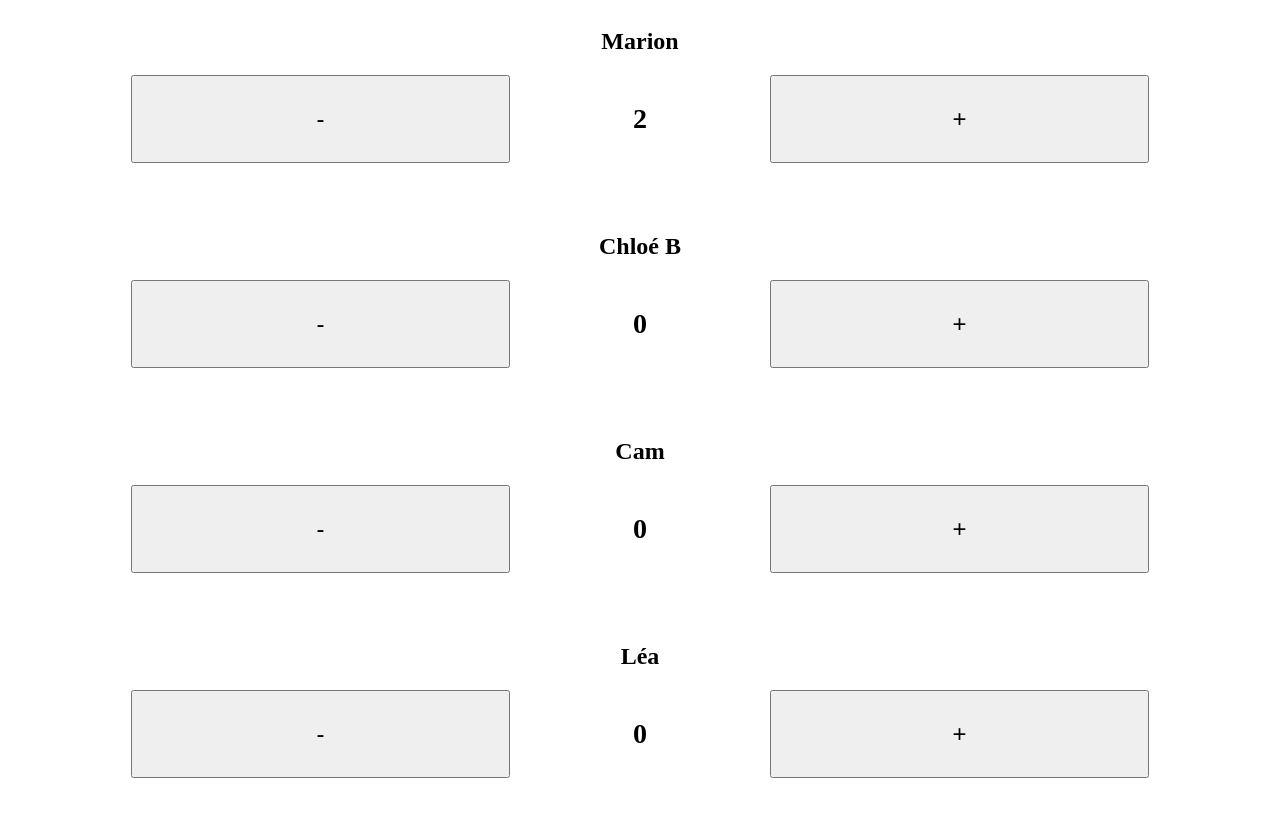
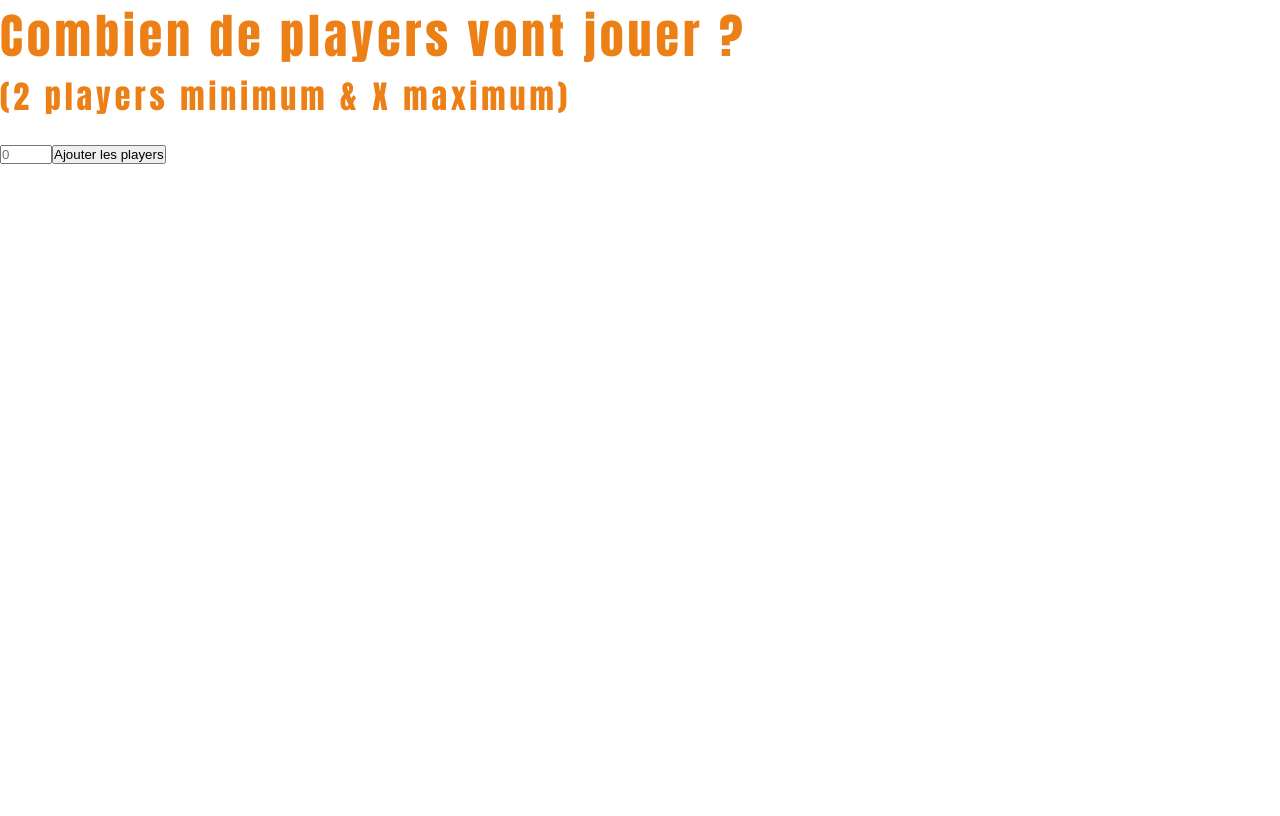
Before and after one commit to traccoenlea/1v1, a React (Create React App) app: page / in a window 1280 px wide. Shown: the top 816 px of the page. Built offline with nearby package versions, Linux system fonts and the light colour scheme.

Commit message:
can add players now

```diff
--- /dev/null
+++ b/src/AddPlayer.js
@@ -0,0 +1,43 @@
+import React, { useState } from "react";
+import Input from "./Input";
+
+const AddPlayer = () => {
+  const [numbersOfPlayers, setNumberOfPlayers] = useState(0);
+
+  function handleBtnAdd() {
+    const data = document.getElementById("playersNumber").value;
+    if (!data) {
+      alert("Vous devez d'abord sélectionner un nombre de players !");
+    } else {
+      setNumberOfPlayers(data);
+    }
+  }
+
+  return (
+    <div>
+      {numbersOfPlayers !== 0 ? (
+        <div>
+          <h2>Entrez les nicknames de vos players !</h2>
+          <Input number={numbersOfPlayers} />
+        </div>
+      ) : (
+        <div>
+          <h2>Combien de players vont jouer ?</h2>
+          <p>(2 players minimum & X maximum)</p>
+
+          <input
+            type="number"
+            id="playersNumber"
+            placeholder="0"
+            min={2}
+            max={10}
+          />
+
+          <button onClick={handleBtnAdd}>Ajouter les players</button>
+        </div>
+      )}
+    </div>
+  );
+};
+
+export default AddPlayer;
--- a/src/App.js
+++ b/src/App.js
@@ -1,6 +1,7 @@
 import { useState } from "react";
 import Players from "./Players";
 import Points from "./Points";
+import AddPlayer from "./AddPlayer";
 
 function App() {
   const [data, setData] = useState([]);
@@ -84,8 +85,9 @@ function App() {
       <div className="buttonContainer">
         <button onClick={handleBtn}>Générer le 1v1</button>
       </div> */}
+      <AddPlayer />
       {/* <Players /> */}
-      <Points />
+      {/* <Points /> */}
     </div>
   );
 }
--- /dev/null
+++ b/src/Input.js
@@ -0,0 +1,56 @@
+import React, { useEffect, useState } from "react";
+
+const Input = ({ number }) => {
+  const [players, setPlayers] = useState([]);
+
+  useEffect(() => {
+    async function addPlayersToArray(number) {
+      console.log("in async : " + number);
+      for (let i = 0; i < number; i++) {
+        console.log(i);
+        const data = { id: i, name: "", points: 0 };
+        console.log(data);
+        setPlayers((oldArray) => [...oldArray, data]);
+      }
+    }
+    addPlayersToArray(number);
+  }, []);
+
+  const handlePlayerName = (id) => {
+    const name = document.getElementById(`playerName${id}`).value;
+    console.log(name);
+    setPlayers(players.map((p) => (p.id === id ? { ...p, name: name } : p)));
+  };
+
+  return (
+    <div>
+      <h1>Number</h1>
+      <h2>{number}</h2>
+
+      <hr></hr>
+      {players.map((p, i) => (
+        <div
+          key={i}
+          style={{
+            border: "5px solid lightcoral",
+            display: "flex",
+            margin: "20px 0",
+          }}
+        >
+          {p.name ? (
+            p.name
+          ) : (
+            <div>
+              <input type="text" id={`playerName${p.id}`} />
+              <button onClick={() => handlePlayerName(p.id)}>
+                Ajouter le player
+              </button>
+            </div>
+          )}
+        </div>
+      ))}
+    </div>
+  );
+};
+
+export default Input;
--- a/src/assets/style/index.scss
+++ b/src/assets/style/index.scss
@@ -11,6 +11,16 @@
   display: flex;
   justify-content: space-between;
   flex-direction: column;
+  font-size: 2rem;
+  letter-spacing: 0.25rem;
+
+  // .none {
+  //   display: none;
+  // }
+
+  // .block {
+  //   border: 5px solid green;
+  // }
 
   .dataContainer {
     // border: 1px solid red;
--- a/src/index.js
+++ b/src/index.js
@@ -1,6 +1,7 @@
 import React from "react";
 import ReactDOM from "react-dom/client";
 import App from "./App";
+import index from "./assets/style/index.scss";
 
 const root = ReactDOM.createRoot(document.getElementById("root"));
 root.render(
```
